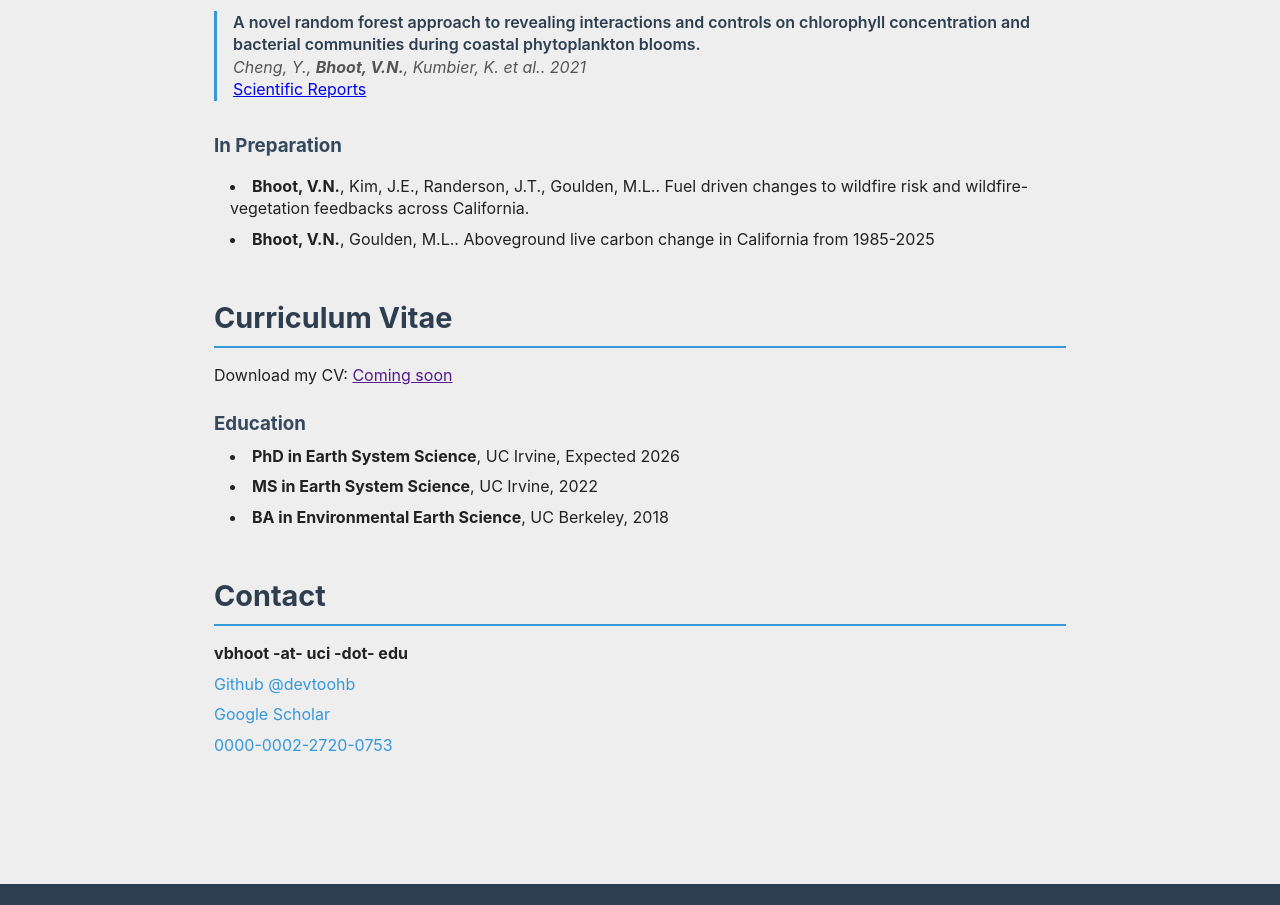
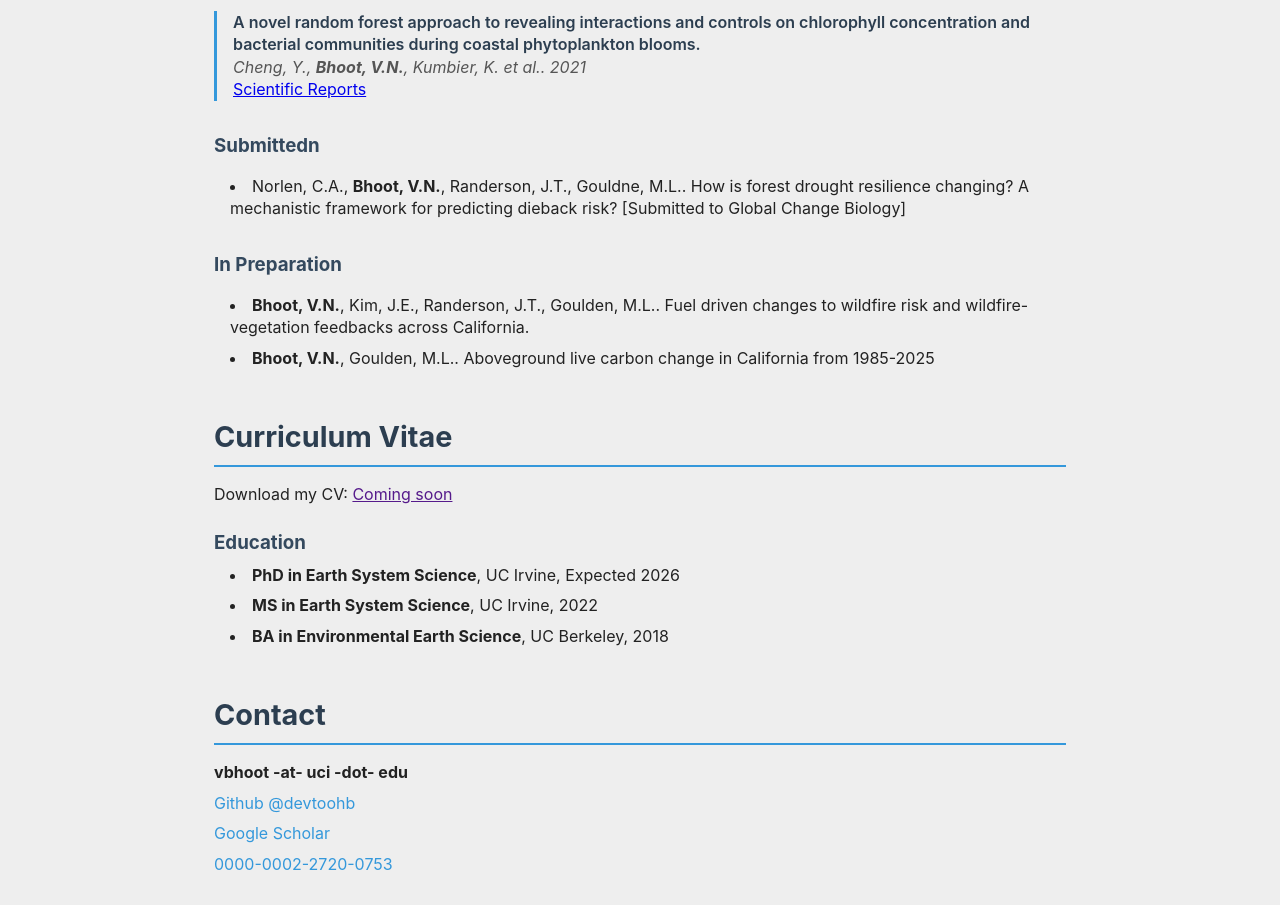
Before and after one commit to devtoohb/vedbhoot.github.io, a plain HTML site: page index.html in a window 1280 px wide. Shown: the part 900-1805 px from the top of the page. Drawn offline with Linux system fonts and the light colour scheme.

Commit message:
Update index.html

```diff
--- a/index.html
+++ b/index.html
@@ -220,6 +220,12 @@
                 <div class="publication-venue"><a href="https://doi.org/10.1038/s41598-021-98110-9">Scientific Reports</a></div>
             </div>
 
+            <h3 style="margin-top: 2rem; margin-bottom: 1rem; color: #34495e;">Submittedn</h3>
+            <ul>
+                <li>Norlen, C.A., <strong>Bhoot, V.N.</strong>, Randerson, J.T., Gouldne, M.L.. How is forest drought resilience changing? A mechanistic framework for
+predicting dieback risk? [Submitted to Global Change Biology]</li>
+            </ul>
+
             <h3 style="margin-top: 2rem; margin-bottom: 1rem; color: #34495e;">In Preparation</h3>
             <ul>
                 <li><strong>Bhoot, V.N.</strong>, Kim, J.E., Randerson, J.T., Goulden, M.L.. Fuel driven changes to wildfire risk and wildfire-vegetation feedbacks across California.</li>
```
